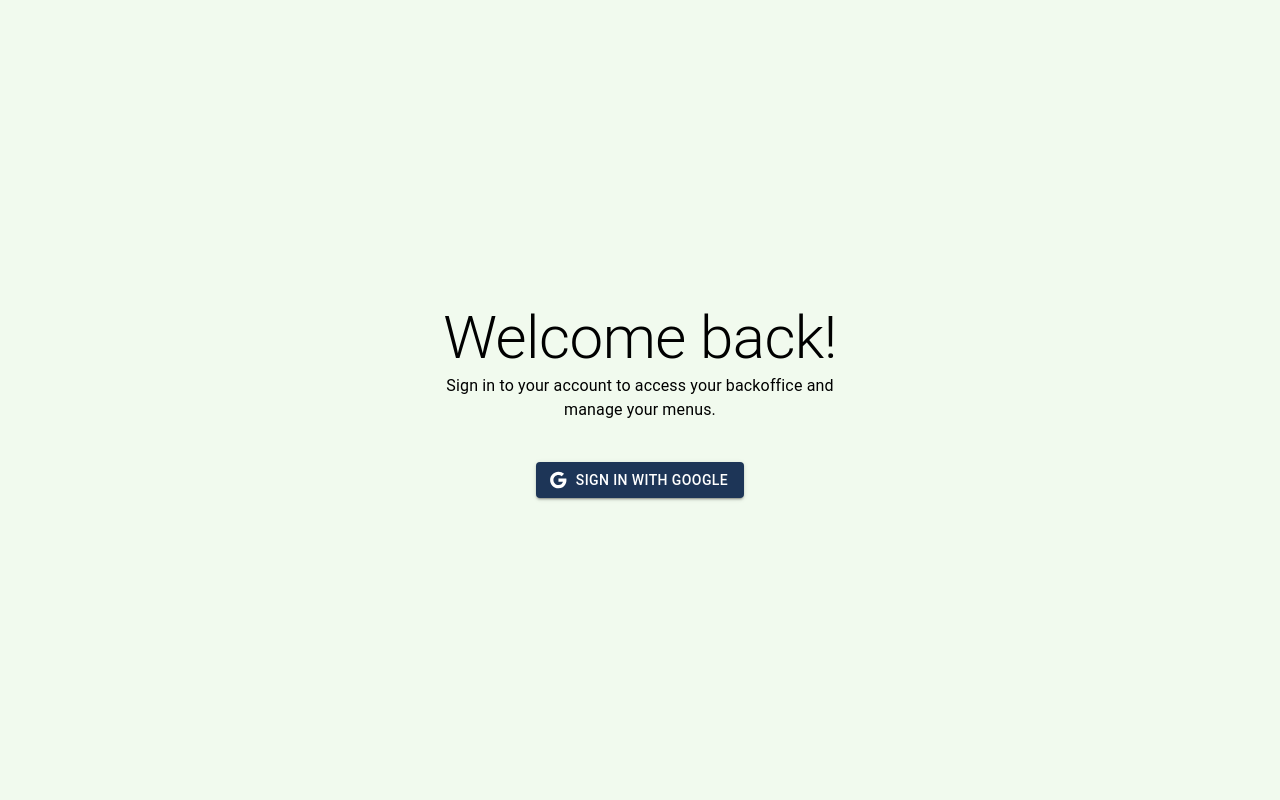
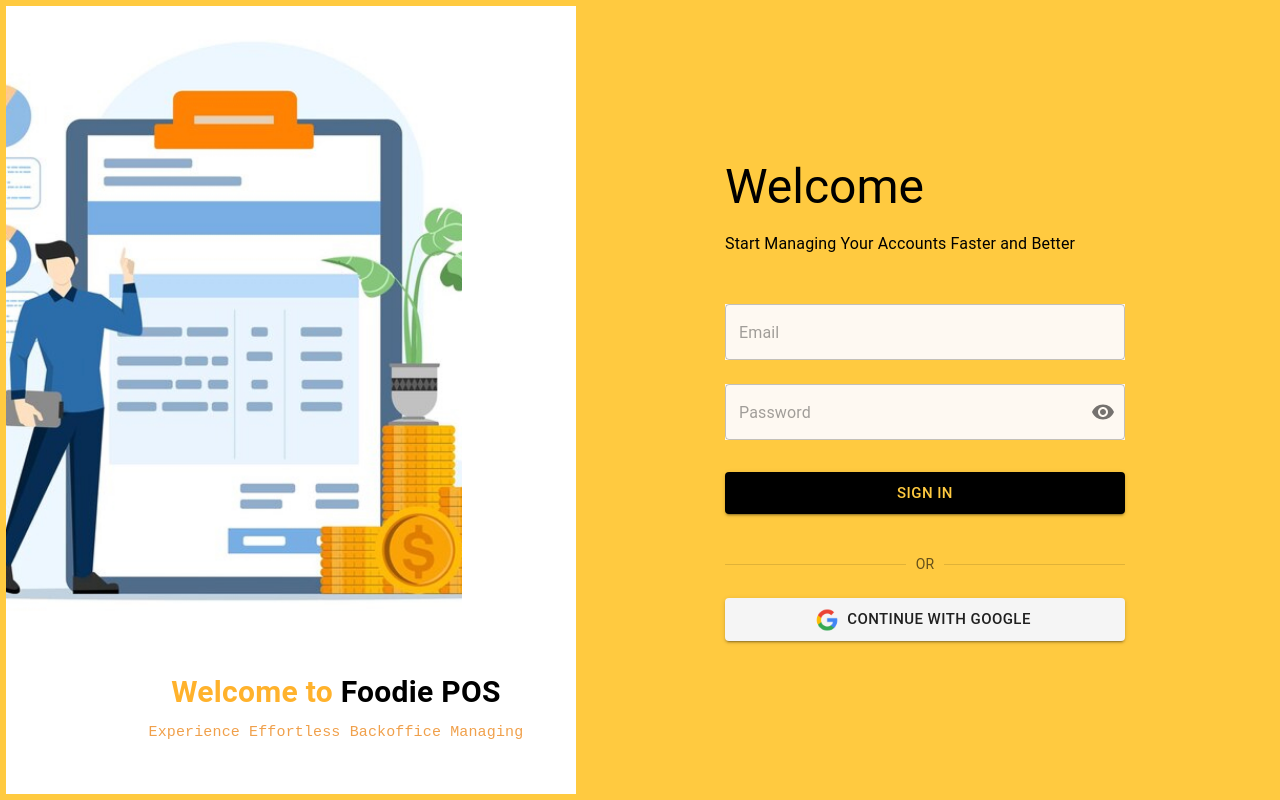
Before and after one commit to linnkhant886/restaurant-pos, a Next.js app: page /auth/signin in a window 1280 px wide. Built offline with nearby package versions, Linux system fonts and the light colour scheme.

Commit message:
feat:signin_page

```diff
--- a/src/app/auth/signin/page.tsx
+++ b/src/app/auth/signin/page.tsx
@@ -1,38 +1,214 @@
 "use client";
 
-import { Box, Button, Typography } from "@mui/material";
-import GoogleIcon from "@mui/icons-material/Google";
+import React, { useState } from "react";
+import {
+  Box,
+  Button,
+  Divider,
+  IconButton,
+  InputAdornment,
+  Paper,
+  TextField,
+  Typography,
+  styled,
+} from "@mui/material";
+import { Visibility, VisibilityOff, Google } from "@mui/icons-material";
+
+const StyledPaper = styled(Paper)(({ theme }) => ({
+  height: "100vh",
+  display: "flex",
+  borderRadius: 0,
+  overflow: "hidden",
+  border: "6px solid #FFCA40",
+}));
+
+import { createStyles } from "@mui/material/styles";
+import Image from "next/image";
 import { signIn } from "next-auth/react";
 
-export default function SignIn() {
+const ImageSection = styled(Box)(() =>
+  createStyles({
+    flex: 0.5,
+    position: "relative",
+    display: { xs: "none", md: "block" },
+    "&::before": {
+      content: '""',
+      position: "absolute",
+      top: 0,
+      left: 0,
+      right: 0,
+      bottom: 0,
+      background: "linear-gradient(to bottom, rgba(246, 236, 236, 0.3), )",
+      zIndex: 1,
+    },
+  })
+);
+
+const FormSection = styled(Box)(({ theme }) => ({
+  flex: 0.5,
+  display: "flex",
+  flexDirection: "column",
+  justifyContent: "center",
+  padding: theme.spacing(8),
+  backgroundColor: "#FFCA40",
+  color: "white",
+}));
+
+const GoogleButton = styled(Button)(({ theme }) => ({
+  backgroundColor: theme.palette.grey[100],
+  color: theme.palette.text.primary,
+  "&:hover": {
+    backgroundColor: theme.palette.grey[200],
+  },
+}));
+
+export default function LoginForm() {
+  const [showPassword, setShowPassword] = useState(false);
+  const [isLoading, setIsLoading] = useState(false);
+
+  const handleSubmit = async (event: React.FormEvent) => {
+    event.preventDefault();
+    setIsLoading(true);
+    // Simulate API call
+    setTimeout(() => setIsLoading(false), 2000);
+  };
+
   return (
+    <StyledPaper elevation={0}>
+      <ImageSection>
+        <Box
+          component="img"
+          src="/image16.jpg"
+          alt="Login background"
+          sx={{
+            width: "80%",
+            height: "80%",
+            objectFit: "cover",
+            position: "relative",
+            zIndex: 0,
+          }}
+        />
+
         <Box
           sx={{
-        width: "100vw",
-        height: "100vh",
-        bgcolor: "#F1FAEE",
+            position: "absolute",
+            bottom: 50,
+            left: "25%",
+            zIndex: 2,
             display: "flex",
-        justifyContent: "center",
+            flexDirection: "column",
             alignItems: "center",
-        flexDirection: "column",
+            gap: 1,
           }}
         >
-      <Typography variant="h2">Welcome back!</Typography>
-      <Typography sx={{ textAlign: "center", mb: 5, maxWidth: 400 }}>
-        Sign in to your account to access your backoffice and manage your menus.
+          <Typography
+            color="#FFB22C"
+            sx={{ fontWeight: "bold", fontSize: "30px" }}
+          >
+            Welcome to <span style={{ color: "#000000" }}> Foodie POS</span>
           </Typography>
+          <Typography
+            color="#F0A04B"
+            sx={{
+              fontWeight: "semi-bold",
+              fontSize: "15px",
+              fontFamily: "Monospace",
+            }}
+          >
+            Experience Effortless Backoffice Managing
+          </Typography>
+        </Box>
+      </ImageSection>
+
+      <FormSection>
+        <Box
+          component="form"
+          onSubmit={handleSubmit}
+          sx={{
+            maxWidth: 400,
+            mx: "auto",
+            width: "100%",
+            color: "#000000",
+          }}
+        >
+          <Typography variant="h3" gutterBottom>
+            Welcome
+          </Typography>
+          <Typography variant="body1" mb={4}>
+            Start Managing Your Accounts Faster and Better
+          </Typography>
+
+          <Box sx={{ mb: 3 }}>
+            <TextField
+              fullWidth
+              placeholder="Email"
+              InputLabelProps={{ shrink: false }}
+              variant="outlined"
+              margin="normal"
+              sx={{ backgroundColor: "#FEF9F2", color: "white" }}
+              disabled={isLoading}
+            />
+            <TextField
+              fullWidth
+              placeholder="Password"
+              variant="outlined"
+              margin="normal"
+              sx={{ backgroundColor: "#FEF9F2", color: "white" }}
+              type={showPassword ? "text" : "password"}
+              disabled={isLoading}
+              InputProps={{
+                endAdornment: (
+                  <InputAdornment position="end">
+                    <IconButton
+                      onClick={() => setShowPassword(!showPassword)}
+                      edge="end"
+                    >
+                      {showPassword ? <VisibilityOff /> : <Visibility />}
+                    </IconButton>
+                  </InputAdornment>
+                ),
+              }}
+            />
+          </Box>
+
           <Button
+            fullWidth
+            variant="contained"
+            size="large"
+            type="submit"
+            disabled={isLoading}
             sx={{
-          bgcolor: "#1D3557",
-          color: "white",
-          "&:hover": { bgcolor: "#457B9D" },
+              mb: 2,
+              backgroundColor: "#000000",
+              color: "#FFCA40",
+              ":hover": { backgroundColor: "#292828" ,color: "#FFCA40"},
             }}
+          >
+            {isLoading ? "Signing in..." : "Sign in"}
+          </Button>
+
+          <Box sx={{ my: 3 }}>
+            <Divider>
+              <Typography variant="body2" color="text.secondary">
+                OR
+              </Typography>
+            </Divider>
+          </Box>
+
+          <GoogleButton
+            fullWidth
             variant="contained"
-        startIcon={<GoogleIcon />}
+            size="large"
             onClick={() => signIn("google", { callbackUrl: "/backoffice" })}
+            startIcon={
+              <Image src={"/google.png"} alt="Google" width={24} height={24} />
+            }
+            disabled={isLoading}
           >
-        Sign in with Google
-      </Button>
+            Continue with Google
+          </GoogleButton>
         </Box>
+      </FormSection>
+    </StyledPaper>
   );
 }
```
Also changed, not shown: src/app/backoffice/menus-categories/actions.ts (+40 -6 lines), src/libs/prisma.ts (+13 -13 lines), public/google.png (added), public/image16.jpg (added). Lines whose indentation alone changed are shown as unchanged.
